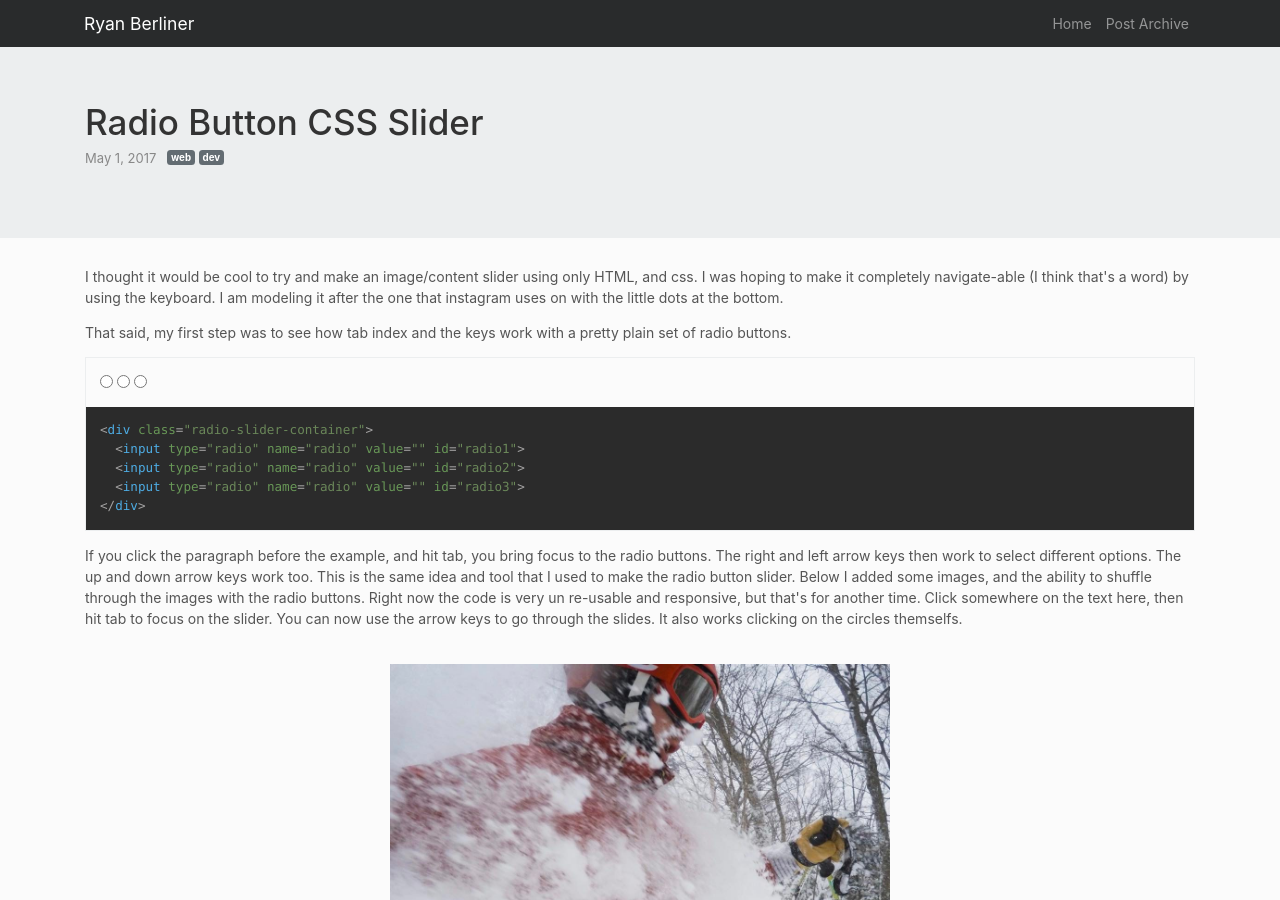
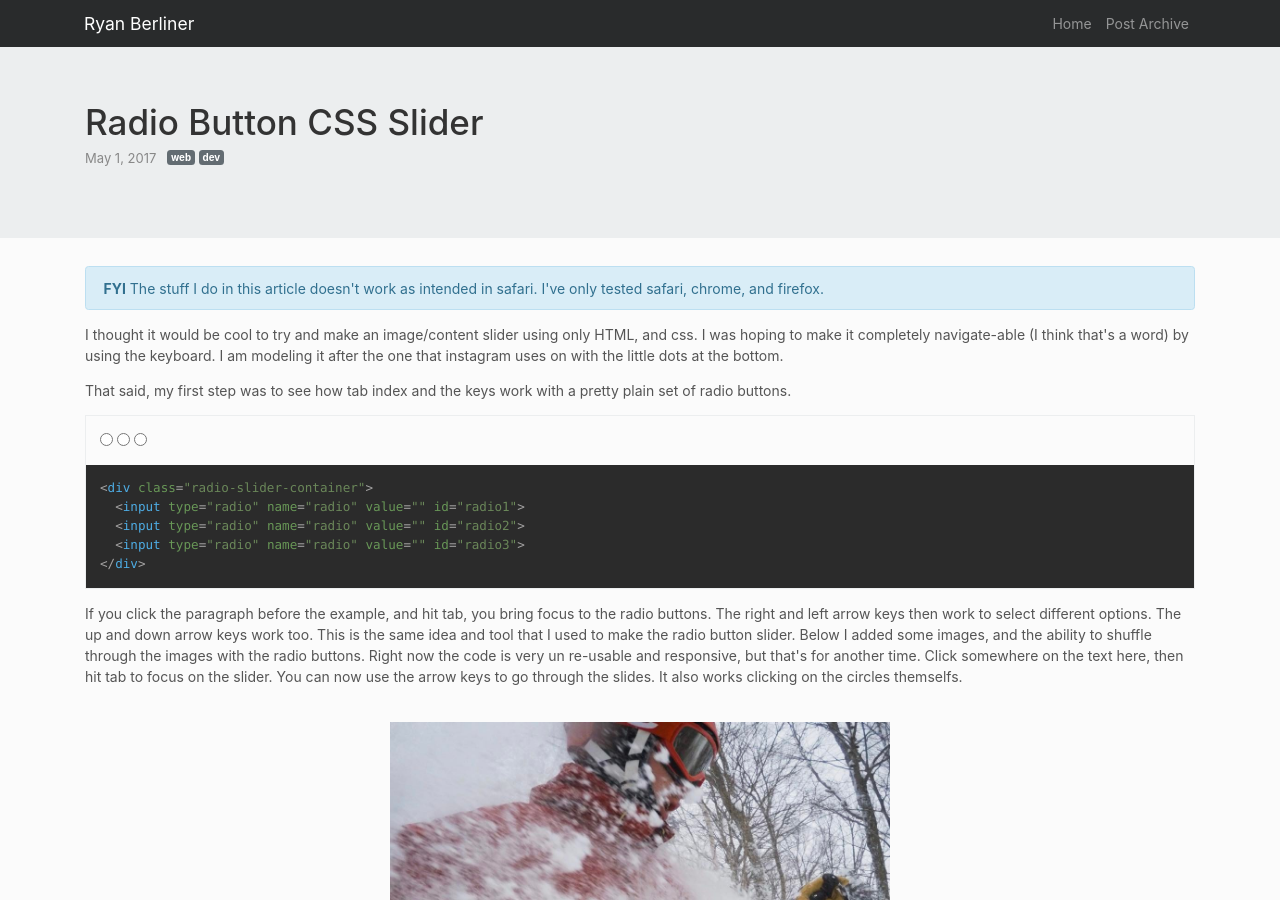
Before and after one commit to RyanBerliner/ryanberliner.github.io, a Jekyll site: the page built from _posts/2017-05-01-radio-button-slider.html, in a window 1280 px wide and 900 px high. Built offline with Jekyll 4.4.1, drawn with Linux system fonts in a browser that asks for light colours; nearby versions of some CDN libraries.

Commit message:
added warning to post

```diff
--- a/_posts/2017-05-01-radio-button-slider.html
+++ b/_posts/2017-05-01-radio-button-slider.html
@@ -9,7 +9,10 @@ sitemap:
   lastmod: '2017-05-01'
   changefreq: 'never'
 ---
-
+<div class="alert alert-info" role="alert">
+  <strong>FYI</strong> The stuff I do in this article doesn't work as intended in safari.
+  I've only tested safari, chrome, and firefox.
+</div>
 <p>
   I thought it would be cool to try and make an image/content slider using
   only HTML, and css. I was hoping to make it completely navigate-able (I think
```
